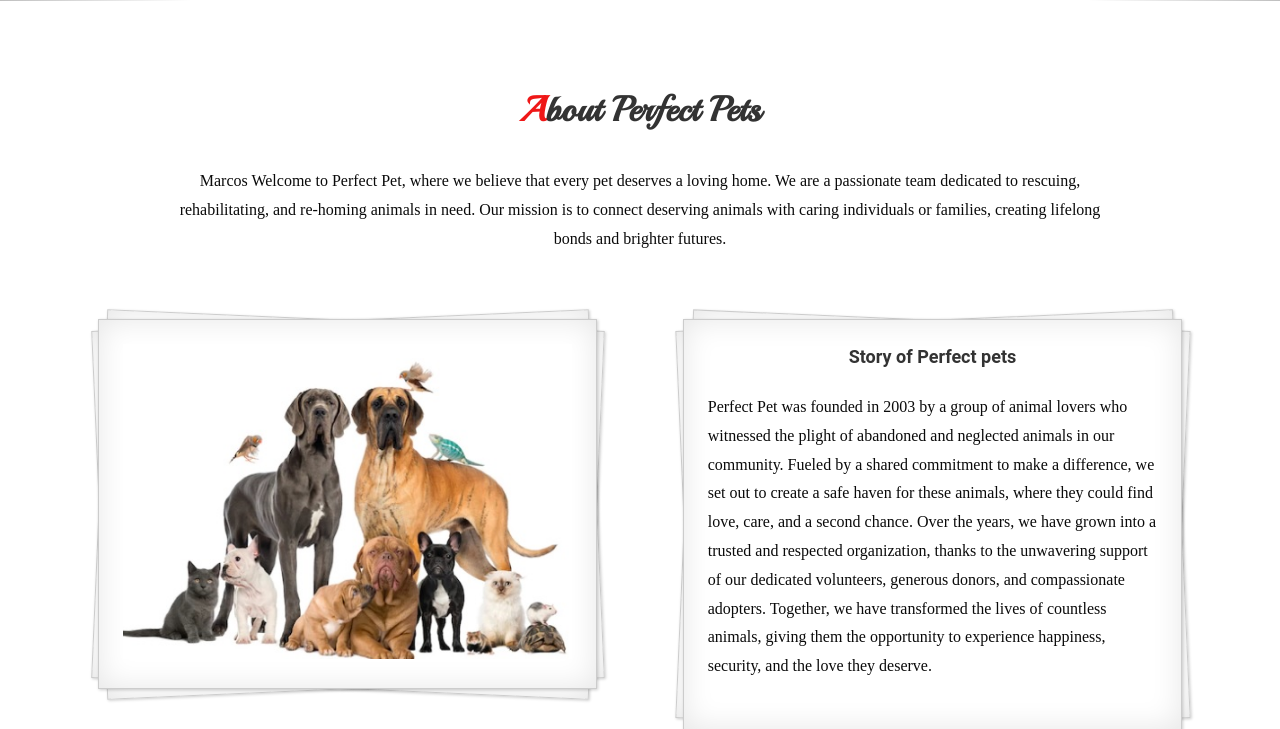
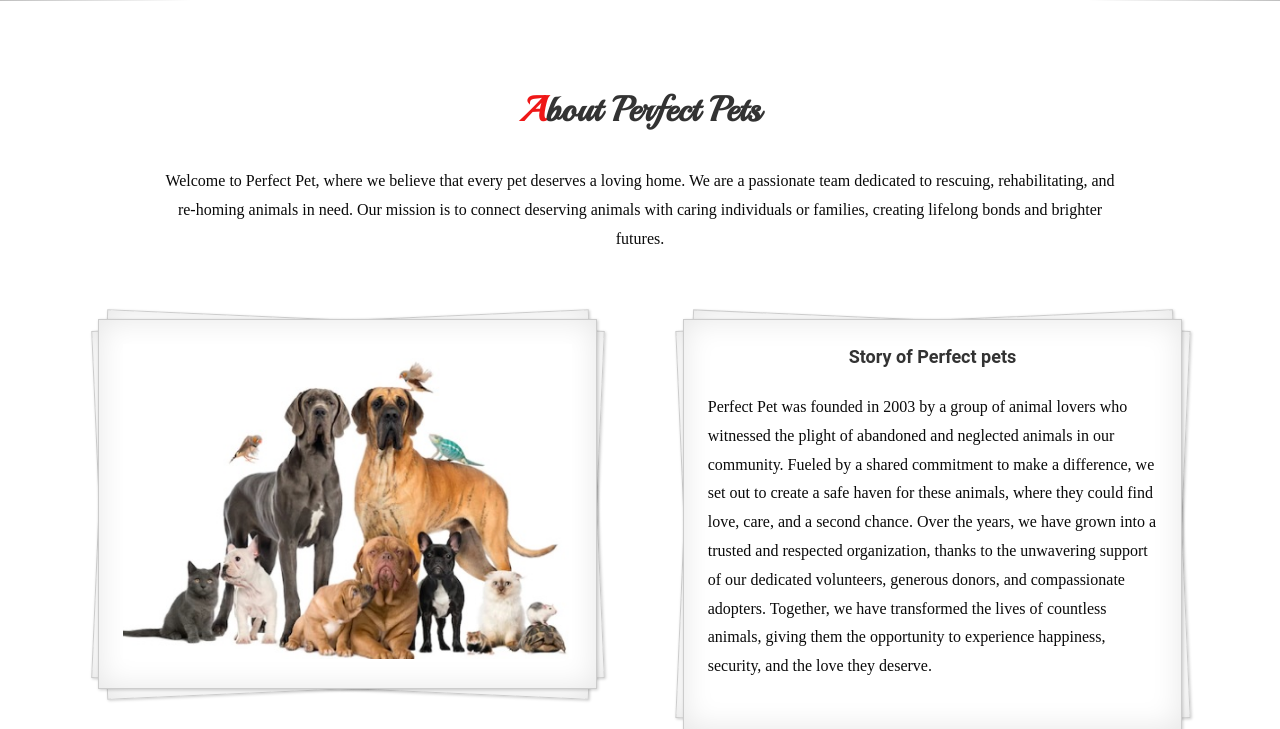
Before and after one commit to Sanjana1455/perfectpet, a web app: page / in a window 1280 px wide. Shown: the part 683-1412 px from the top of the page. Run offline with its HTML, style and script files only (its server is not run), Linux system fonts and the light colour scheme; data that the repository does not hold is empty; some libraries are stand-ins or nearby versions; some web fonts are replaced.

Commit message:
Update index.html

```diff
--- a/src/main/webapp/index.html
+++ b/src/main/webapp/index.html
@@ -376,7 +376,6 @@ h1 {
           <h2>About Perfect Pets</h2>
 		 <br>
 		  <p>
-			  Marcos
 			  Welcome to Perfect Pet, where we believe that every pet deserves a loving home. We are a passionate team dedicated to rescuing, rehabilitating,
 			  and re-homing animals in need.
 			  Our mission is to connect deserving animals with caring individuals or families, creating lifelong bonds and brighter futures.</p>
```
